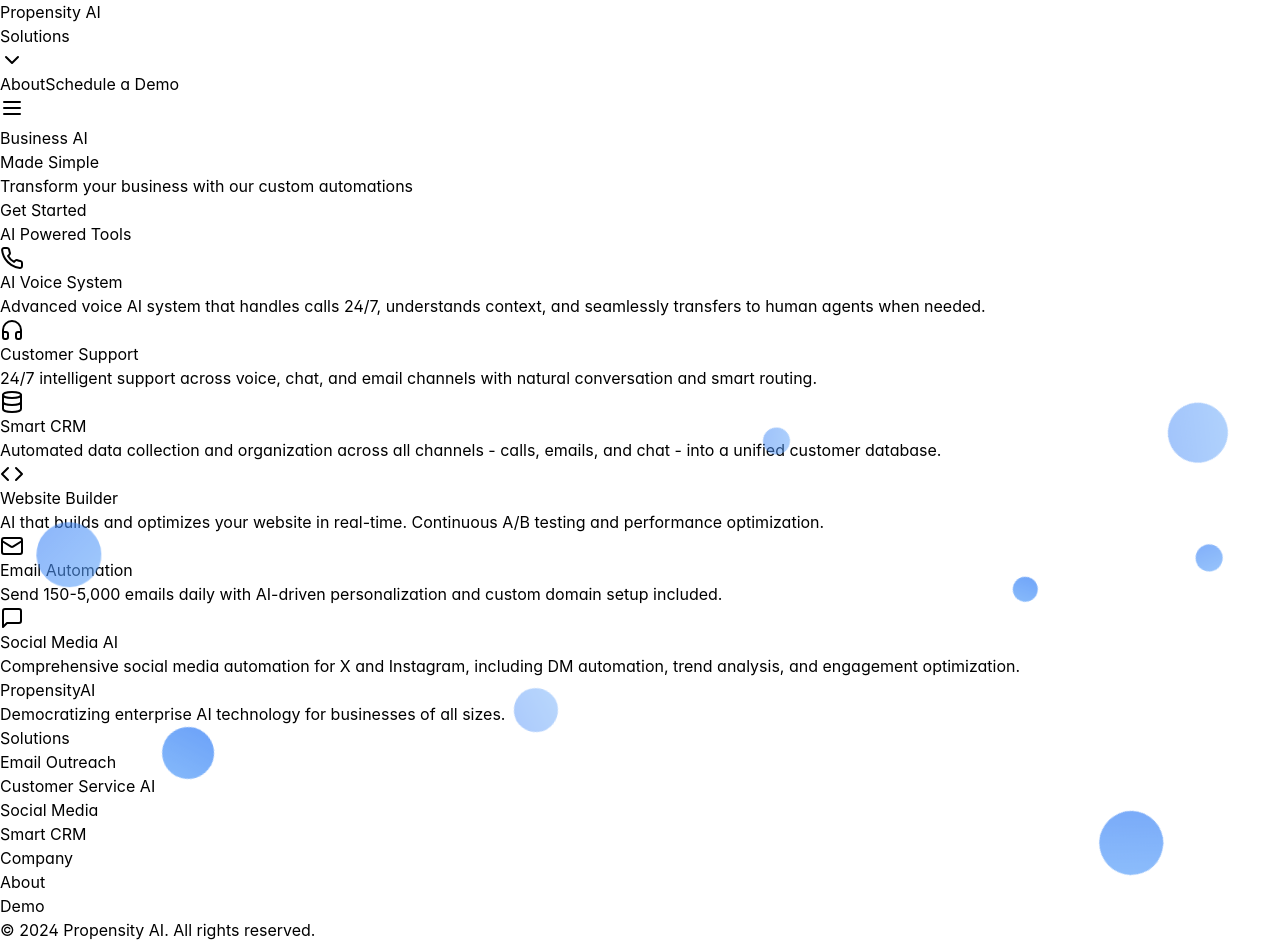
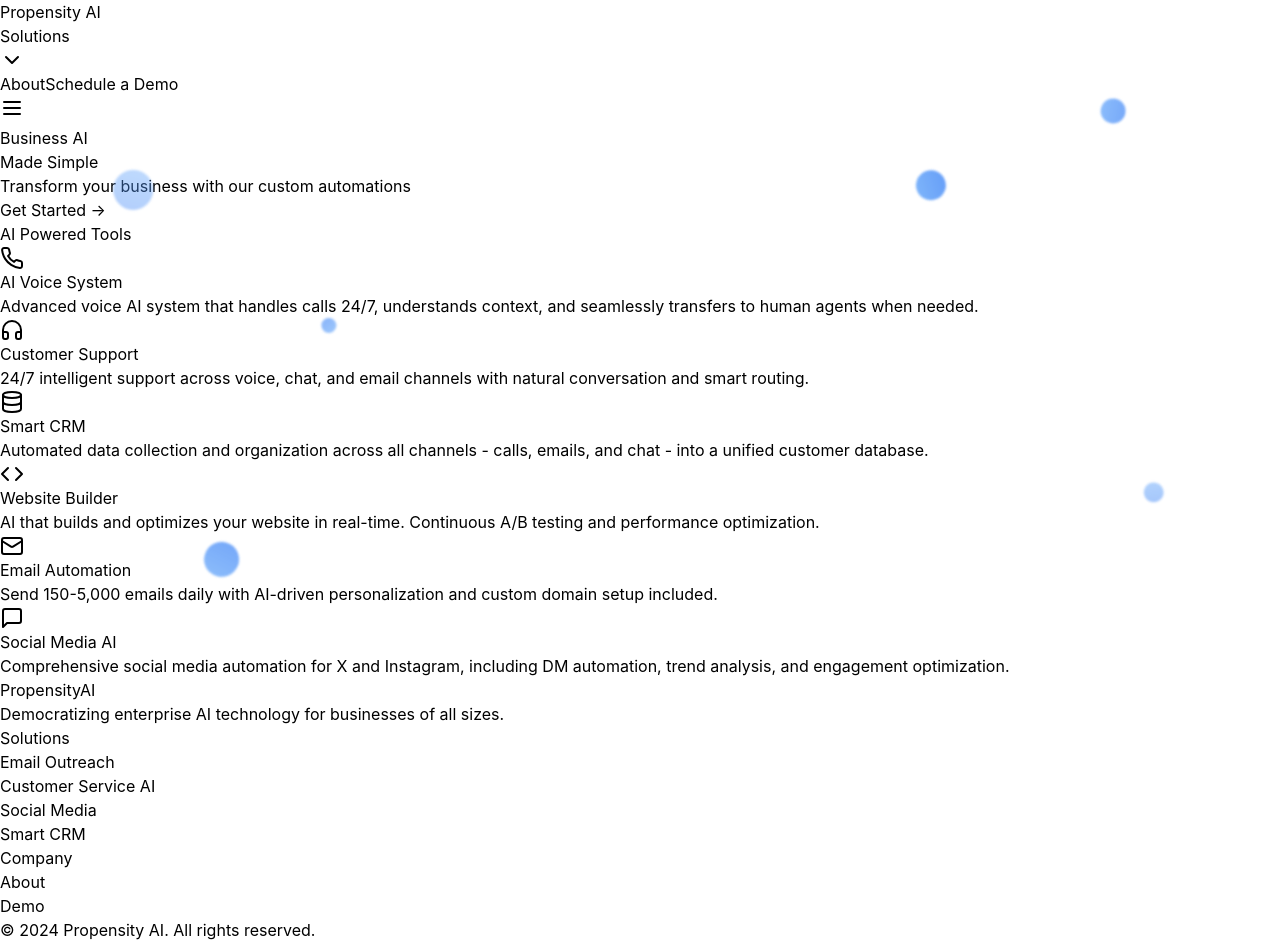
Before and after one commit to trentnucc/prop-ai, a React (Vite) app: page / in a window 1280 px wide. Built offline with nearby package versions, Linux system fonts and the light colour scheme; the HTML template or start-up script is replaced by a standard one.

Commit message:
Clean Minimal Design Like Screenshots

```diff
--- a/src/components/FeatureCard.jsx
+++ b/src/components/FeatureCard.jsx
@@ -2,7 +2,7 @@
 
 export function FeatureCard({ icon: Icon, title, description }) {
   return (
-    <div className="bg-white p-6 rounded-lg border border-gray-100 hover:shadow-md transition-shadow duration-200">
+    <div className="bg-white p-6 rounded-lg hover:shadow-sm transition-shadow duration-200">
       <div className="w-12 h-12 mb-4 text-blue-500">
         <Icon className="w-full h-full" />
       </div>
--- a/src/components/Navbar.jsx
+++ b/src/components/Navbar.jsx
@@ -16,7 +16,7 @@
   ];
 
   return (
-    <nav className="bg-white border-b border-gray-100 fixed w-full z-50">
+    <nav className="bg-white/95 backdrop-blur-sm border-b border-gray-100 fixed w-full z-50">
       <div className="max-w-7xl mx-auto px-4 sm:px-6 lg:px-8">
         <div className="flex justify-between h-16">
           <div className="flex items-center">
@@ -31,7 +31,7 @@
           <div className="hidden md:flex items-center space-x-8">
             <div className="relative group">
               <button
-                className="flex items-center text-gray-700 hover:text-gray-900 px-3 py-2 text-sm font-medium"
+                className="flex items-center text-gray-700 hover:text-gray-900 px-3 py-2 text-sm font-medium transition-colors"
                 onMouseEnter={() => setSolutionsOpen(true)}
                 onMouseLeave={() => setSolutionsOpen(false)}
               >
@@ -50,7 +50,7 @@
                       <Link
                         key={solution.name}
                         to={solution.href}
-                        className="block px-4 py-2 text-sm text-gray-700 hover:bg-gray-50"
+                        className="block px-4 py-2 text-sm text-gray-700 hover:bg-gray-50 transition-colors"
                         onClick={() => setSolutionsOpen(false)}
                       >
                         {solution.name}
@@ -63,7 +63,7 @@
 
             <Link
               to="/about"
-              className="text-gray-700 hover:text-gray-900 px-3 py-2 text-sm font-medium"
+              className="text-gray-700 hover:text-gray-900 px-3 py-2 text-sm font-medium transition-colors"
             >
               About
             </Link>
@@ -98,7 +98,7 @@
                 <Link
                   key={solution.name}
                   to={solution.href}
-                  className="block text-gray-600 hover:text-gray-900 px-6 py-2 text-sm"
+                  className="block text-gray-600 hover:text-gray-900 px-6 py-2 text-sm transition-colors"
                   onClick={() => setIsOpen(false)}
                 >
                   {solution.name}
@@ -108,7 +108,7 @@
 
             <Link
               to="/about"
-              className="block text-gray-700 hover:text-gray-900 px-3 py-2 text-sm font-medium"
+              className="block text-gray-700 hover:text-gray-900 px-3 py-2 text-sm font-medium transition-colors"
               onClick={() => setIsOpen(false)}
             >
               About
@@ -116,7 +116,7 @@
 
             <Link
               to="/demo"
-              className="block bg-gray-900 text-white px-3 py-2 rounded-lg text-sm font-medium mx-3 mt-4"
+              className="block bg-gray-900 text-white px-3 py-2 rounded-lg text-sm font-medium mx-3 mt-4 text-center"
               onClick={() => setIsOpen(false)}
             >
               Schedule a Demo
--- a/src/index.css
+++ b/src/index.css
@@ -6,9 +6,9 @@
 
 body {
   font-family: 'Inter', -apple-system, BlinkMacSystemFont, 'Segoe UI', sans-serif;
-  font-feature-settings: 'cv02', 'cv03', 'cv04', 'cv11';
   -webkit-font-smoothing: antialiased;
   -moz-osx-font-smoothing: grayscale;
+  background: #ffffff;
 }
 
 /* Custom scrollbar */
@@ -24,32 +24,26 @@
   @apply bg-gray-400 rounded-lg;
 }
 
-::-webkit-scrollbar-thumb:hover {
-  @apply bg-gray-500;
-}
-
-/* Smooth transitions */
-* {
-  transition: all 0.2s ease;
-}
-
-/* Simple floating animation */
+/* Floating shapes animation */
 @keyframes float {
-  0%, 100% { transform: translateY(0px) rotate(0deg); opacity: 0.4; }
-  50% { transform: translateY(-20px) rotate(180deg); opacity: 0.8; }
-}
-
-.floating-shapes {
-  position: absolute;
-  width: 100%;
-  height: 100%;
-  overflow: hidden;
-  pointer-events: none;
+  0%, 100% {
+    transform: translateY(0px) translateX(0px) rotate(0deg);
+    opacity: 0.6;
+  }
+  33% {
+    transform: translateY(-30px) translateX(20px) rotate(120deg);
+    opacity: 0.8;
+  }
+  66% {
+    transform: translateY(10px) translateX(-15px) rotate(240deg);
+    opacity: 0.4;
+  }
 }
 
 .floating-shape {
   position: absolute;
   border-radius: 50%;
-  background: linear-gradient(45deg, #3b82f6, #60a5fa);
-  animation: float 6s ease-in-out infinite;
+  background: linear-gradient(135deg, #3b82f6, #60a5fa);
+  animation: float 8s ease-in-out infinite;
+  filter: blur(1px);
 }
--- a/src/pages/Home.jsx
+++ b/src/pages/Home.jsx
@@ -4,16 +4,17 @@
 import { Database, Code, MessageSquare, Headphones, Phone, Video } from 'lucide-react';
 
 function FloatingShapes() {
-  const shapes = Array.from({ length: 8 }, (_, i) => ({
-    id: i,
-    size: Math.random() * 60 + 20,
-    left: Math.random() * 100,
-    top: Math.random() * 100,
-    delay: Math.random() * 6,
-  }));
+  const shapes = [
+    { id: 1, size: 40, left: 10, top: 20, delay: 0 },
+    { id: 2, size: 25, left: 85, top: 15, delay: 2 },
+    { id: 3, size: 35, left: 15, top: 70, delay: 4 },
+    { id: 4, size: 20, left: 90, top: 60, delay: 1 },
+    { id: 5, size: 30, left: 70, top: 25, delay: 3 },
+    { id: 6, size: 15, left: 25, top: 40, delay: 5 },
+  ];
 
   return (
-    <div className="floating-shapes">
+    <div className="absolute inset-0 overflow-hidden pointer-events-none">
       {shapes.map((shape) => (
         <div
           key={shape.id}
@@ -33,24 +34,24 @@
 
 function HeroSection() {
   return (
-    <div className="relative min-h-screen bg-white overflow-hidden">
+    <div className="relative min-h-screen bg-white">
       <FloatingShapes />
 
-      <div className="relative z-10 max-w-4xl mx-auto px-4 sm:px-6 lg:px-8 pt-32 pb-20">
-        <div className="text-center">
-          <h1 className="text-6xl sm:text-7xl lg:text-8xl font-black tracking-tight leading-tight mb-8">
+      <div className="relative z-10 flex items-center justify-center min-h-screen">
+        <div className="text-center px-4 max-w-4xl mx-auto">
+          <h1 className="text-6xl md:text-7xl lg:text-8xl font-black leading-tight mb-6">
             <div className="text-gray-900 mb-2">Business AI</div>
             <div className="bg-gradient-to-r from-blue-600 to-blue-400 bg-clip-text text-transparent">
               Made Simple
             </div>
           </h1>
 
-          <p className="text-lg text-gray-600 max-w-xl mx-auto mb-12">
+          <p className="text-lg text-gray-600 mb-8 max-w-lg mx-auto">
             Transform your business with our custom automations
           </p>
 
-          <DemoButton className="bg-gray-900 text-white px-8 py-4 rounded-lg text-lg font-medium hover:bg-gray-800 transition-colors">
-            Get Started
+          <DemoButton className="bg-gray-900 text-white px-8 py-3 rounded-lg text-base font-medium hover:bg-gray-800 transition-colors inline-flex items-center">
+            Get Started →
           </DemoButton>
         </div>
       </div>
@@ -94,7 +95,7 @@
 function FeaturesSection() {
   return (
     <div className="py-20 bg-white">
-      <div className="max-w-7xl mx-auto px-4 sm:px-6 lg:px-8">
+      <div className="max-w-6xl mx-auto px-4 sm:px-6 lg:px-8">
         <div className="text-center mb-16">
           <h2 className="text-4xl font-bold text-gray-900 mb-4">
             AI Powered Tools
```
